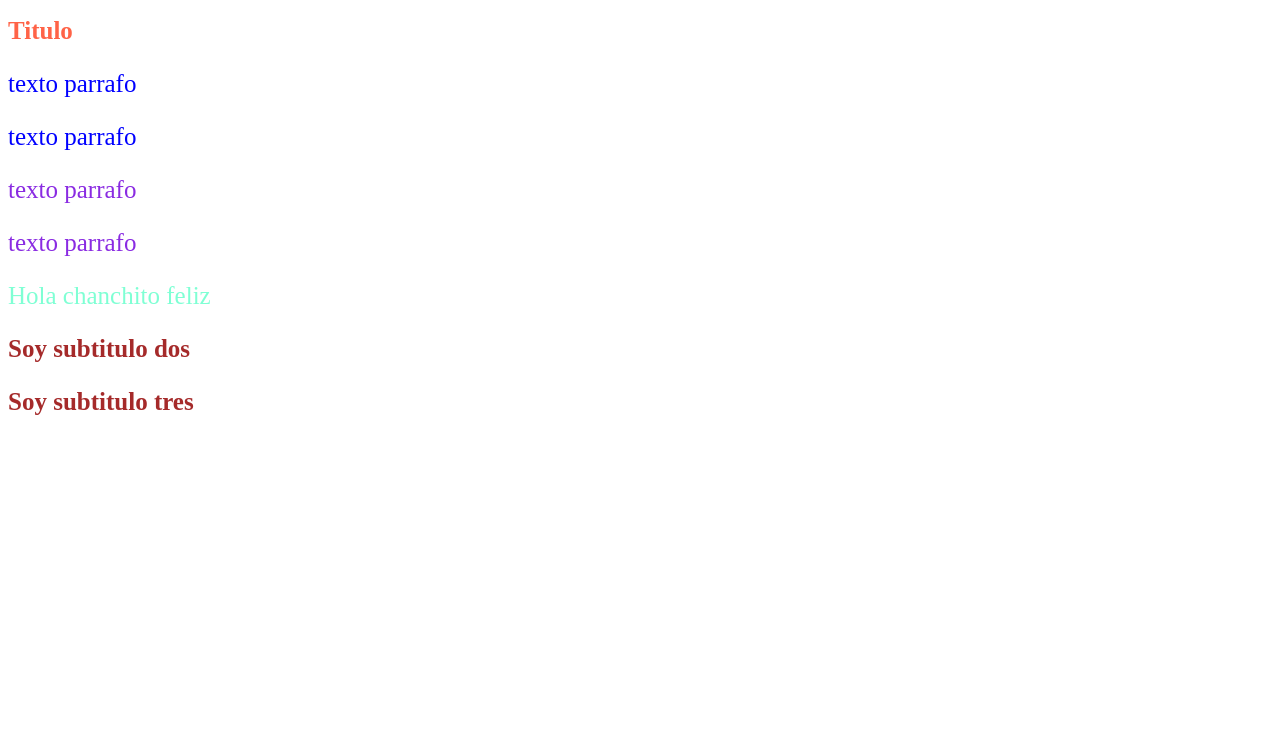
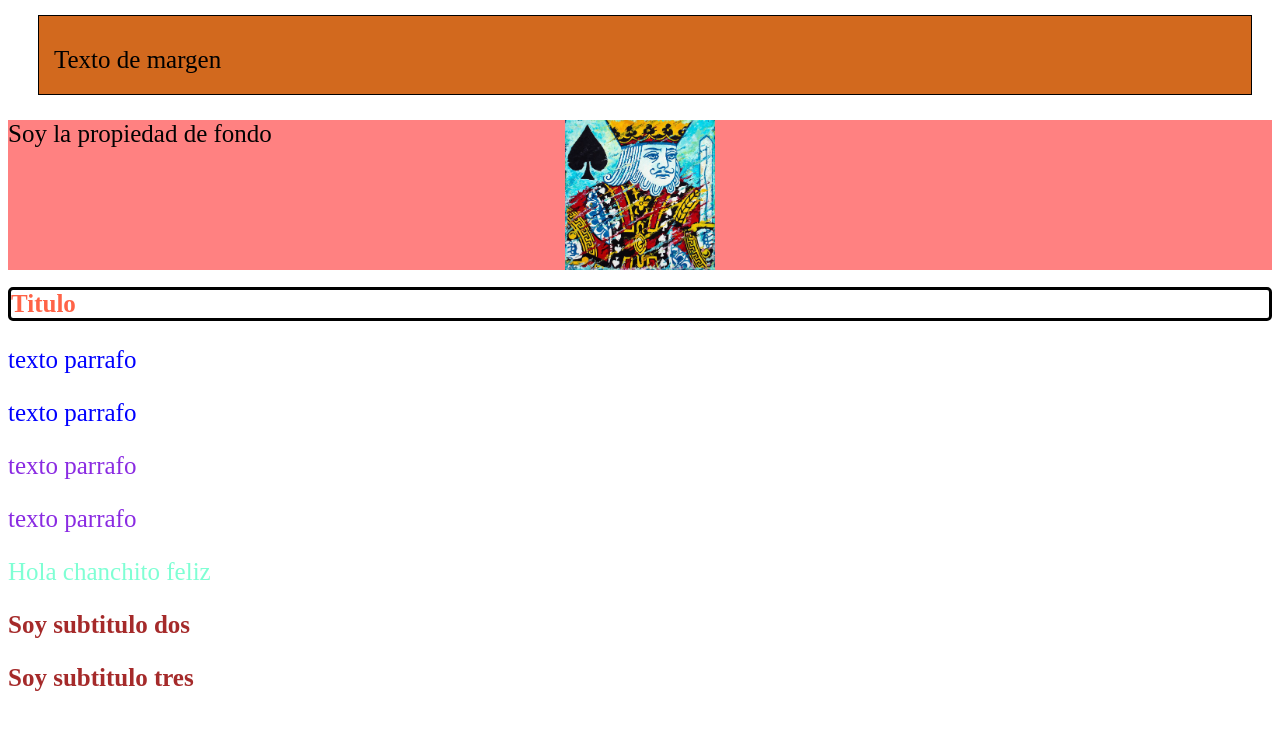
Before and after one commit to leoroschi/Primer-Proyecto-HTML-y-CSS, a plain HTML site: page CSS (hola mundo)/index.html in a window 1280 px wide. Drawn offline with Linux system fonts and the light colour scheme.

Commit message:
box model

```diff
--- a/CSS (hola mundo)/index.html
+++ b/CSS (hola mundo)/index.html
@@ -19,6 +19,12 @@
     <link rel="stylesheet" href="style.css" />
 </head>
 <body>
+    <div class="margen">
+        Texto de margen
+    </div>
+    <article id="fondo">
+        Soy la propiedad de fondo
+    </article>
     <h1 id="titulo" class="color">Titulo</h1>
     <p class="texto">texto parrafo</p>
     <p class="texto">texto parrafo</p>
--- a/CSS (hola mundo)/style.css
+++ b/CSS (hola mundo)/style.css
@@ -44,6 +44,8 @@ div h2, h3, h4, h5, h6 { /*Se aplica a todas las etiquetas de <h2>...<h5> que es
         2.2 #000000 (negro) #ffffff (blanc) #ff0000 (rojo) etc..
     3 - RGB (similar a hexadecimal pero de 0 a 255)
         color: rgb (255, 15, 160)
+    4 - RGBA (rgb + transparencia)
+        color: rgba(0-255,0-255,0-255,0-1) (0 totalmente transparente, 1 totalmente solido)
     }
 */
 
@@ -52,12 +54,55 @@ div h2, h3, h4, h5, h6 { /*Se aplica a todas las etiquetas de <h2>...<h5> que es
     ctrl + espacio da opciones de color (o despliega menú de sujerencias en general)
 */
 
-/* Estilos de linea (class="color")
+/* Bordes (class="color")
     .color  {
+    1 - Estilos de borde
     border: 4px black solid;
 
     2D dotted, dashed solid double
     "3D" groove ridge inset outset
     - none hidden
+
+    2 - color del borde (lo mismo que colores)
+
+    3 - borde redondeado border-radius: *TAMAÑO
+
+    4 - ancho del borde border-width: *TAMAÑO
+
+    Tamaño: Tipos de tamaño "absoluto" px ic ch mm
+    relativos em (al tamaño de la fuente) rem al tamaño relativo de la dimension de la etiqueta <html>
     }
 */
+
+
+
+.color {
+    border-style: solid;
+    border-color: black;
+    border-radius: 5px;
+    border-width:
+}
+
+#fondo {
+    height: 150px;
+    opacity: 0.99; /* Transparencia de todo el elemento *CREO que puede ser reemplazado por "a" del rgba del background color
+/*  background-color: brown;
+
+    background-image: url('rey.jpg');
+    background-size: 150px 150px;
+    background-repeat: no-repeat; /* repeat-x (repetición orizontal)
+    background-position: center center;
+    *Todo este bloque de codigo es reemplazado por
+ */
+    background: rgba(255,0,0,0.5) url('rey.jpg') repeat-y center bottom / 150px 150px;
+}
+
+.margen {
+    background-color: chocolate;
+    margin: 15px 20px 25px 30px; /* margenes arriba derecha abajo izquierda */
+    padding: 30px 25px 20px 15px; /* 1 valor = todos, 2 valores = vertic-horizont 3 valoes arriba horizontal abajo */
+    border: solid 1px black;
+    height: auto;
+    width: auto;
+    overflow: scroll; /* visible (por defecto), hidden (esconde lo que sobresale) scroll, permite escrolear */
+}
```
Also changed, not shown: CSS (hola mundo)/rey.jpg (added).
